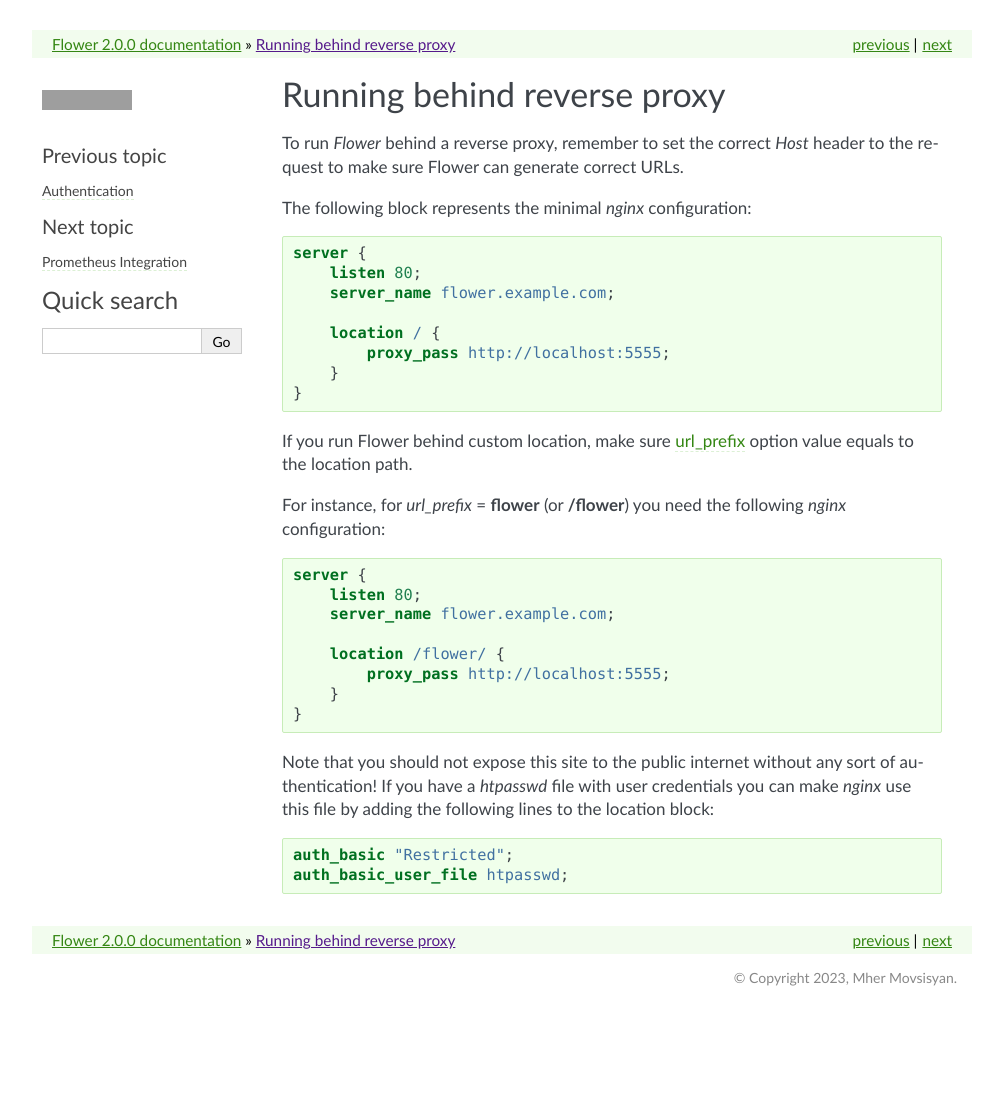
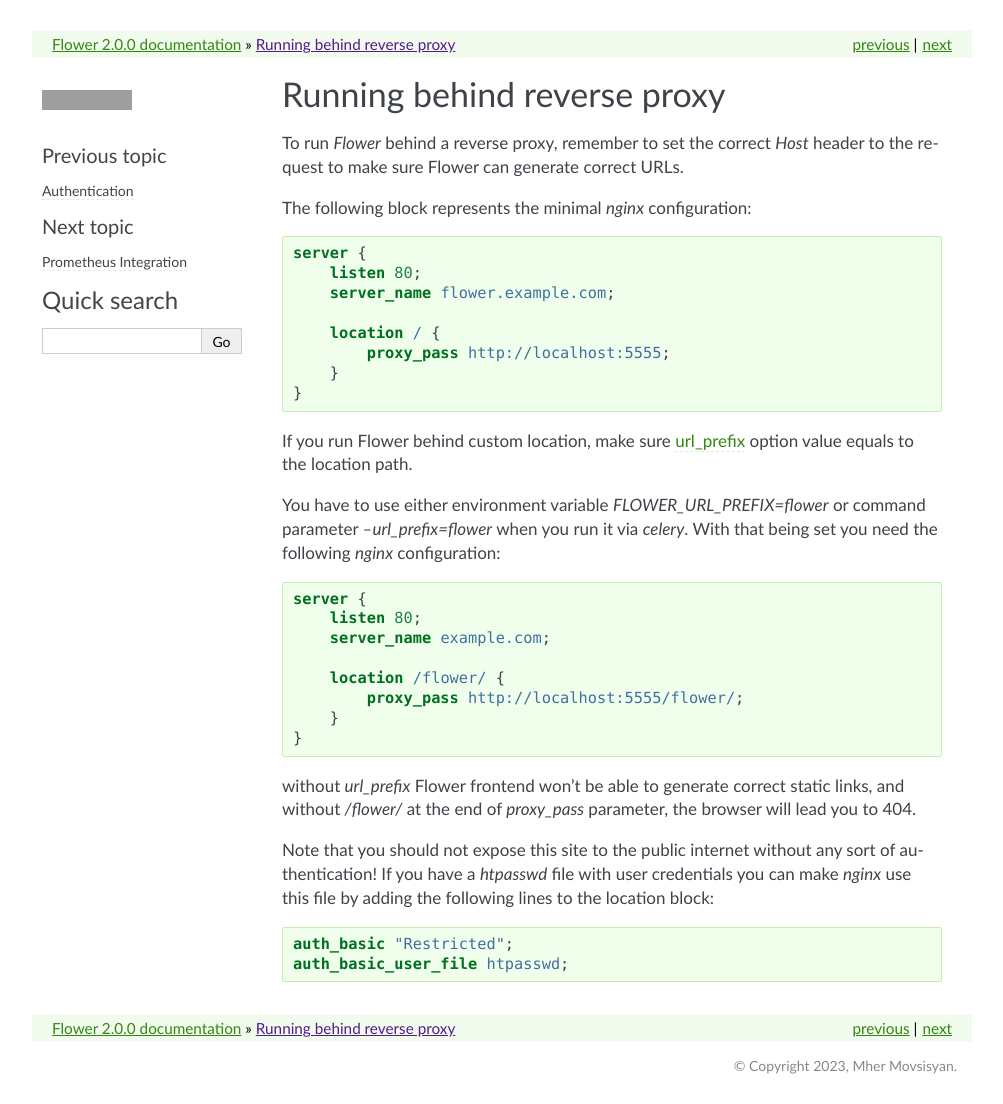
Before and after one commit to mher/flower, a Sphinx documentation site: the page built from docs/reverse-proxy.rst, in a window 1280 px wide. Shown: the whole page, without its empty margins (138-1141 px from the left). Built offline with Sphinx 7.4.7, drawn with Linux system fonts in a browser that asks for light colours; pages that are not in the unit, such as notebooks, are missing from menus; before the commit the page ends 1016 px from its top, so only the background shows below that; grey boxes are pictures that could not be loaded.

Commit message:
[Docs] Reverse proxy article: nginx config fix

```diff
--- a/docs/reverse-proxy.rst
+++ b/docs/reverse-proxy.rst
@@ -22,19 +22,24 @@
 If you run Flower behind custom location, make sure :ref:`url_prefix` option
 value equals to the location path.
 
-For instance, for `url_prefix` = **flower** (or **/flower**) you need the following
-`nginx` configuration:
+You have to use either environment variable `FLOWER_URL_PREFIX=flower`
+or command parameter `--url_prefix=flower` when you run it
+via `celery`. With that being set you need the following `nginx` configuration:
 
 .. code-block:: nginx
 
     server {
         listen 80;
-        server_name flower.example.com;
+        server_name example.com;
 
         location /flower/ {
-            proxy_pass http://localhost:5555;
+            proxy_pass http://localhost:5555/flower/;
         }
     }
+
+without `url_prefix` Flower frontend won't be able to generate
+correct static links, and without `/flower/` at the end of `proxy_pass`
+parameter, the browser will lead you to 404.
 
 Note that you should not expose this site to the public internet without
 any sort of authentication! If you have a `htpasswd` file with user
```
